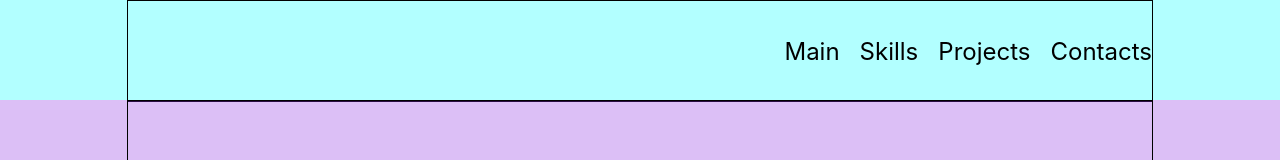
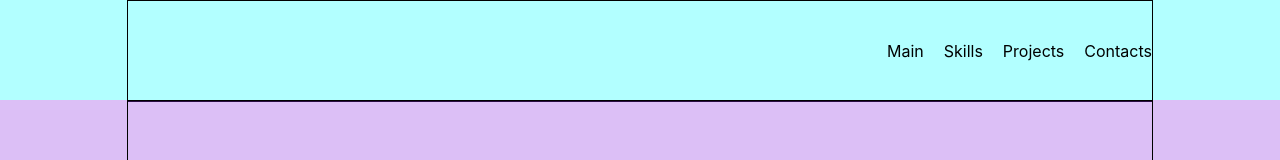
Before and after one commit to artkosmos/Portfolio, a React (Create React App) app: page / in a window 1280 px wide. Shown: the top 160 px of the page. Built offline with nearby package versions, Linux system fonts and the light colour scheme.

Commit message:
refactor header structure

```diff
--- a/src/components/Header/Header.module.scss
+++ b/src/components/Header/Header.module.scss
@@ -1,11 +1,11 @@
 .header {
   height: 100px;
   background-color: rgb(0 255 255 / 30%);
+}
 
-  .headerContent {
-    display: flex;
-    flex-direction: row;
-    align-items: center;
-    justify-content: flex-end;
-  }
+.headerContent {
+  display: flex;
+  flex-direction: row;
+  align-items: center;
+  justify-content: flex-end;
 }
--- a/src/components/Header/Header.tsx
+++ b/src/components/Header/Header.tsx
@@ -4,10 +4,10 @@ import {Navigation} from "../Navigation/Navigation";
 
 export const Header = () => {
   return (
-    <div className={`${style.header}`}>
-      <div className={`${style.headerContent} ${styleContainer.container}`}>
+    <header className={`${style.header}`}>
+      <div className={`${styleContainer.container} ${style.headerContent}`}>
         <Navigation/>
       </div>
-    </div>
+    </header>
   )
 }
--- a/src/components/Navigation/Navigation.module.scss
+++ b/src/components/Navigation/Navigation.module.scss
@@ -3,7 +3,6 @@
   gap: 20px;
 
   a {
-    font-size: 1.5rem;
     color: black;
     text-decoration-line: none;
   }
--- a/src/components/Navigation/Navigation.tsx
+++ b/src/components/Navigation/Navigation.tsx
@@ -2,7 +2,7 @@ import style from './Navigation.module.scss'
 
 export const Navigation = () => {
   return (
-    <div className={style.navigation}>
+    <div className={`${style.navigation}`}>
       <a href=" ">Main</a>
       <a href=" ">Skills</a>
       <a href=" ">Projects</a>
```
